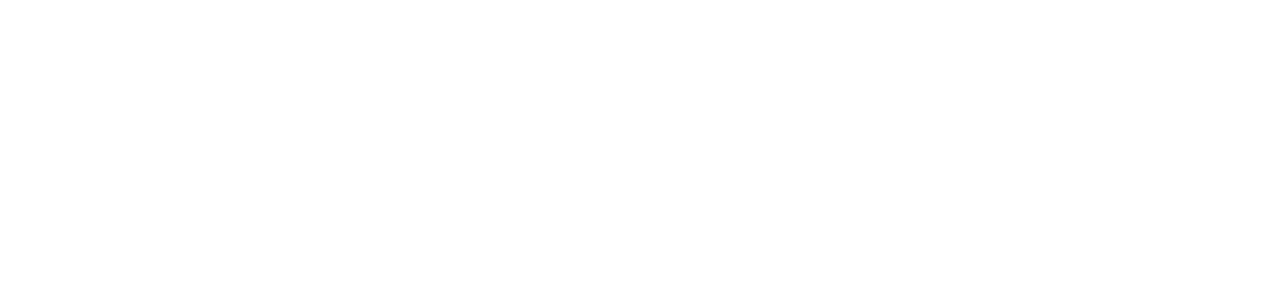
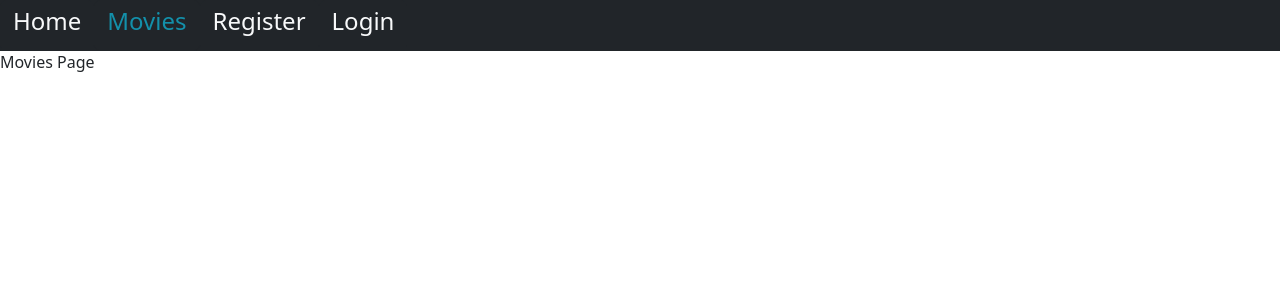
Before and after one commit to krismac12/CAB_230_Assignement2, a React (Create React App) app in the folder cab_230/: page /movies/search in a window 1280 px wide. Before the commit this address had no page. Shown: the top 300 px of the page. Built offline with nearby package versions, Linux system fonts and the light colour scheme.

Commit message:
Added css modules

```diff
--- a/cab_230/package.json
+++ b/cab_230/package.json
@@ -7,6 +7,7 @@
     "@testing-library/react": "^13.4.0",
     "@testing-library/user-event": "^13.5.0",
     "bootstrap": "^5.2.3",
+    "css-modules": "^0.3.0",
     "react": "^18.2.0",
     "react-bootstrap": "^2.7.2",
     "react-dom": "^18.2.0",
--- a/cab_230/src/CSS/Home.css
+++ b/cab_230/src/CSS/Home.module.css
@@ -1,4 +1,4 @@
-#main-home{
+#main{
     background-repeat: no-repeat;
     background-size: cover;
     background-position: center center;
@@ -13,12 +13,12 @@
     height: 100%;
 }
 
-#top-text{
+#top_text{
     font-family: "Calibri";
     font-size: 24pt;
 }
 
-#bot-text{
+#bot_text{
     font-family: "Calibri";
     font-size: 10pt;
 
--- a/cab_230/src/CSS/Main.css
+++ b/cab_230/src/CSS/Main.css
@@ -1,3 +1,3 @@
-#content{
+.content{
     margin-top: 50px;
 }
--- a/cab_230/src/Elements/Navbar.js
+++ b/cab_230/src/Elements/Navbar.js
@@ -1,17 +1,17 @@
 import { Nav } from "react-bootstrap";
 import Button from "react-bootstrap/Button";
 import { useLocation, Link } from "react-router-dom";
-import "../CSS/Navbar.css"
+import NavbarCss from "../CSS/Navbar.module.css"
 
 export default function Navbar(){
 
     const location = useLocation();
 
     const homeDisabled = location.pathname === "/";
-    const homeColor = location.pathname === "/" ? "text-info" : "text-light";
+    const homeColor = homeDisabled ? "text-info" : "text-light";
 
-    const moviesDisabled = location.pathname === "/movies";
-    const moviesColor = location.pathname === "/movies" ? "text-info" : "text-light";
+    const moviesDisabled = location.pathname.includes("/movies");
+    const moviesColor = moviesDisabled ? "text-info" : "text-light";
 
     const navbarStyle = location.pathname === "/" ?{
         opacity: 0.8,
@@ -23,7 +23,7 @@ export default function Navbar(){
 
 
     return(
-        <Nav className="bg-dark" style={navbarStyle} id="top">
+        <Nav className="bg-dark" style={navbarStyle} id={NavbarCss.top}>
             <div className="d-flex justify-content-between">
                 <Link to="/">
                     <Button className={homeColor} variant="dark" disabled={homeDisabled}><h4 className="nav-button">Home</h4></Button>
--- a/cab_230/src/Pages/Home.js
+++ b/cab_230/src/Pages/Home.js
@@ -1,5 +1,5 @@
 import Navbar from "../Elements/Navbar"
-import "../CSS/Home.css"
+import Homecss from "../CSS/Home.module.css"
 import "../CSS/Main.css"
 import { useState, useEffect } from "react";
 
@@ -25,12 +25,12 @@ export default function Home(){
       }, []);
 
     return(
-        <div id="main-home" style={{ backgroundImage: `url(${imageUrls[imageNumber]})` }}>
+        <div id={Homecss.main} style={{ backgroundImage: `url(${imageUrls[imageNumber]})` }}>
             <Navbar></Navbar>
-            <div id = "content">
-                <p className="text-light" id = "top-text">{topText}</p>
+            <div className = "content">
+                <p className="text-light" id = {Homecss.top_text}>{topText}</p>
             </div>
-            <p className="fixed-bottom text-light" id ="bot-text">{botText}</p>
+            <p className="fixed-bottom text-light" id = {Homecss.bot_text}>{botText}</p>
         </div>
     )
 }
--- a/cab_230/src/Pages/Movies.js
+++ b/cab_230/src/Pages/Movies.js
@@ -2,9 +2,9 @@ import Navbar from "../Elements/Navbar"
 
 export default function Movies(){
     return(
-        <div id="main-movies">
+        <div id="main">
             <Navbar></Navbar>
-            <div id="content">
+            <div className="content">
                 <p>Movies Page</p>
             </div>
         </div>
--- a/cab_230/src/index.js
+++ b/cab_230/src/index.js
@@ -16,6 +16,7 @@ root.render(
     <Routes>
       <Route path='/' exact Component={Home}></Route>
       <Route path='/movies' exact Component={Movies}></Route>
+      <Route path='/movies/search' exact Component={Movies}></Route>
     </Routes>
     </BrowserRouter>
   </React.StrictMode>
```
Also changed, not shown: cab_230/src/CSS/Navbar.module.css (renamed from cab_230/src/CSS/Navbar.css), 1 other file (tests, documents, lock files or other folders).
